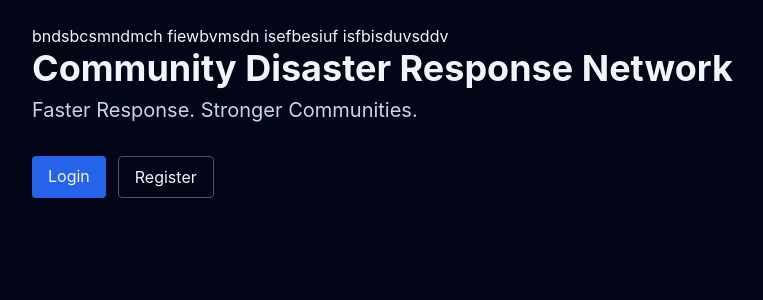
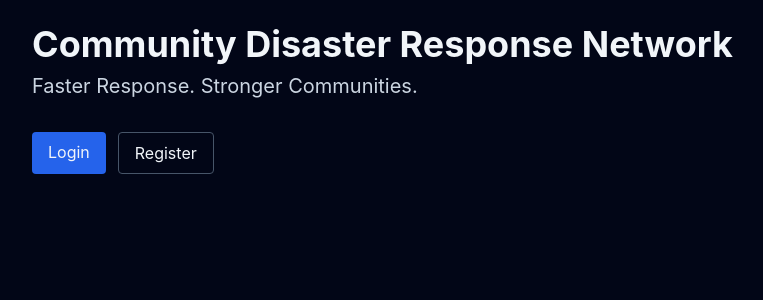
Before and after one commit to Nitin-tyagi-dev/super300-problem-9, a React (Vite) app in the folder frontend/: page / in a window 1280 px wide. Shown: the top 300 px of the page, without its empty margins (56-819 px from the left). Built offline with nearby package versions, Linux system fonts and the light colour scheme; no server answers.

Commit message:
Remove placeholder text from LandingPage component

```diff
--- a/frontend/src/pages/LandingPage.jsx
+++ b/frontend/src/pages/LandingPage.jsx
@@ -3,7 +3,6 @@ import { Link } from "react-router-dom";
 export default function LandingPage() {
   return (
     <div className="mx-auto max-w-6xl p-6">
-      <h1>bndsbcsmndmch fiewbvmsdn  isefbesiuf isfbisduvsddv </h1>
       <h1 className="text-4xl font-bold">Community Disaster Response Network</h1>
       <p className="mt-2 text-xl text-slate-300">Faster Response. Stronger Communities.</p>
       <div className="mt-8 flex gap-3">
```
